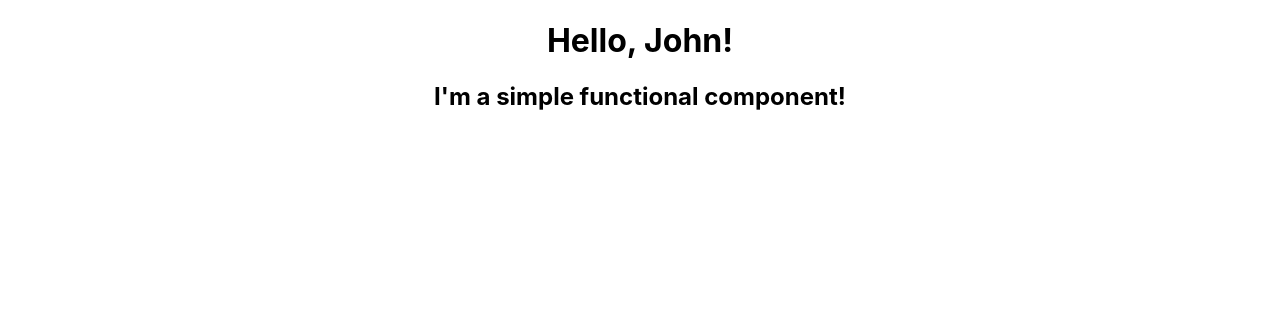
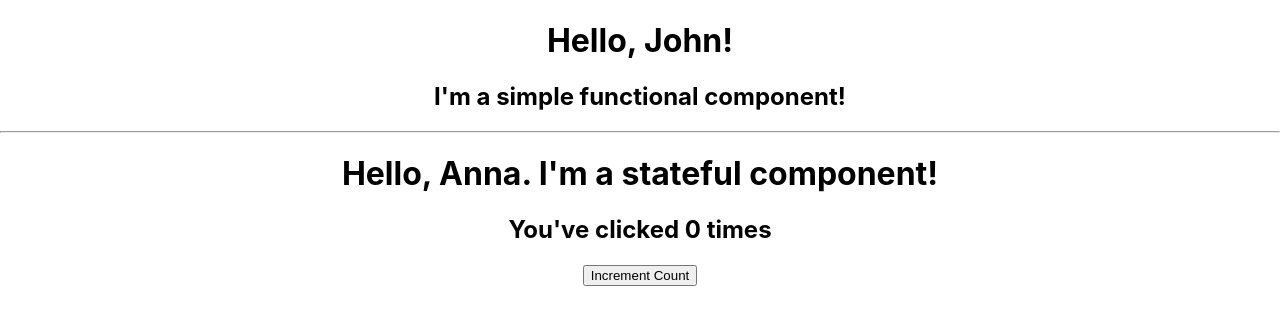
Before and after one commit to mika-sims/React-Basics, a React (Create React App) app in the folder my-app/: page / in a window 1280 px wide. Shown: the top 324 px of the page. Built offline with nearby package versions, Linux system fonts and the light colour scheme.

Commit message:
Create simple stateful class component

```diff
--- a/my-app/src/App.js
+++ b/my-app/src/App.js
@@ -1,10 +1,13 @@
 import './App.css';
 import FunctionalGreetingComponent from './components/FunctionalGreetingComponent';
+import StatefulGreetingComponenet from './components/StatefulGreetingComponenet';
 
 function App() {
   return (
     <div className="App">
       <FunctionalGreetingComponent name="John" />
+      <hr />
+      <StatefulGreetingComponenet name="Anna" />
     </div>
   );
 }
--- /dev/null
+++ b/my-app/src/components/StatefulGreetingComponenet.js
@@ -0,0 +1,26 @@
+import React, { Component } from "react";
+
+export default class StatefulGreetingComponenet extends Component {
+  constructor(props) {
+    super(props);
+    this.state = {
+      count: 0,
+    };
+  }
+
+  setCount = () => {
+    this.setState((prevState) => {
+      return { count: prevState.count + 1 };
+    });
+  };
+
+  render() {
+    return (
+      <div>
+        <h1>Hello, {this.props.name}. I'm a stateful component! </h1>
+        <h2>You've clicked {this.state.count} times</h2>
+        <button onClick={this.setCount}>Increment Count</button>
+      </div>
+    );
+  }
+}
```
